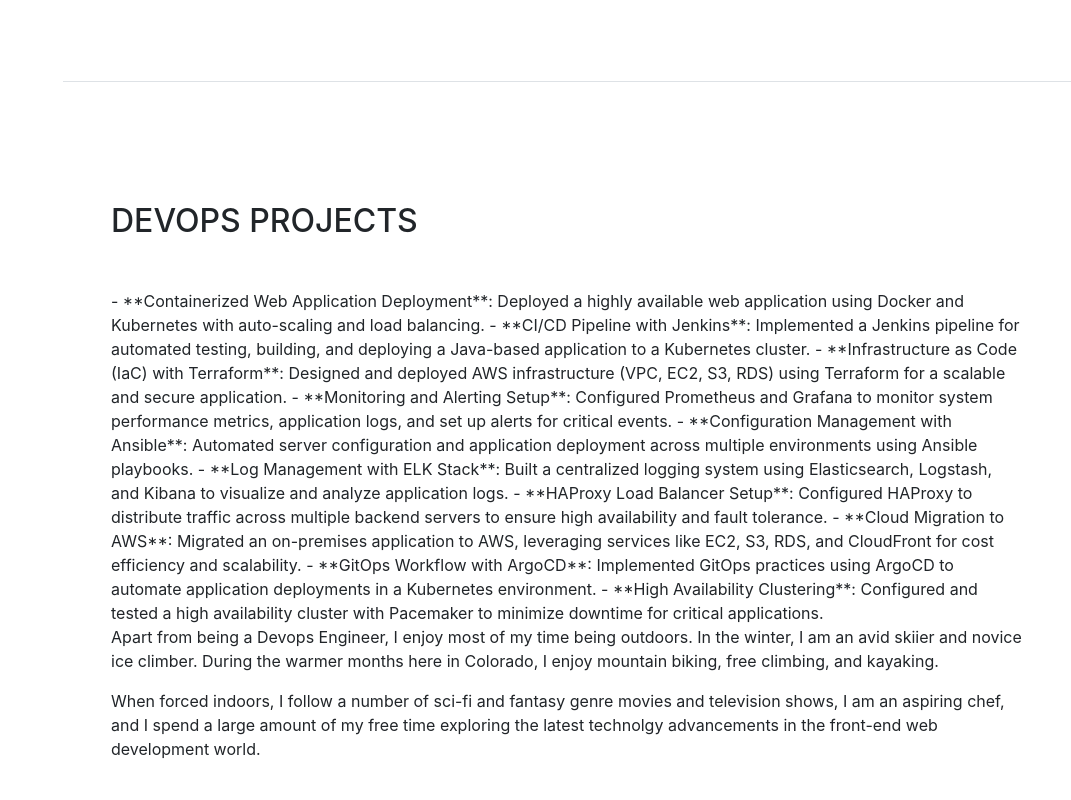
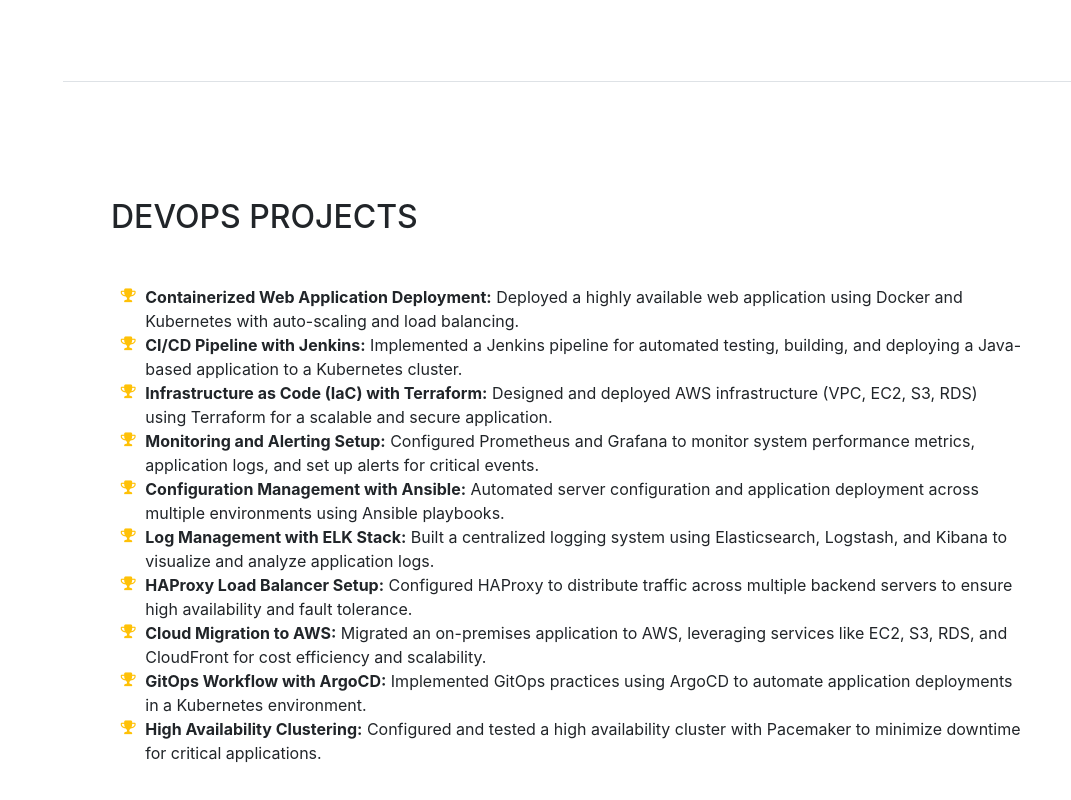
Before and after one commit to tuhinmiazy73/ibneenamtuhin.github.io, a website with bundled scripts: page index.html in a window 1280 px wide. Shown: the part 3719-4519 px from the top of the page, without its empty margins (209-1280 px from the left). Built offline with nearby package versions, Linux system fonts and the light colour scheme; a web font is replaced by a local one.

Commit message:
Update index.html
Added new line to the project section

```diff
--- a/index.html
+++ b/index.html
@@ -280,20 +280,40 @@
       <section class="resume-section p-3 p-lg-5 d-flex flex-column" id="interests">
         <div class="my-auto">
           <h2 class="mb-5">DevOps Projects</h2>
+	  <ul class="fa-ul mb-0">
+            <li>
+              <i class="fa-li fa fa-trophy text-warning"></i>
+              <b>Containerized Web Application Deployment:</b> Deployed a highly available web application using Docker and Kubernetes with auto-scaling and load balancing.</li>
+	    <li>
+              <i class="fa-li fa fa-trophy text-warning"></i>
+              <b>CI/CD Pipeline with Jenkins:</b> Implemented a Jenkins pipeline for automated testing, building, and deploying a Java-based application to a Kubernetes cluster.</li>
+	    <li>
+              <i class="fa-li fa fa-trophy text-warning"></i>
+              <b>Infrastructure as Code (IaC) with Terraform:</b> Designed and deployed AWS infrastructure (VPC, EC2, S3, RDS) using Terraform for a scalable and secure application.</li>
+	    <li>
+              <i class="fa-li fa fa-trophy text-warning"></i>
+              <b>Monitoring and Alerting Setup:</b> Configured Prometheus and Grafana to monitor system performance metrics, application logs, and set up alerts for critical events.</li>
+	    <li>
+              <i class="fa-li fa fa-trophy text-warning"></i>
+              <b>Configuration Management with Ansible:</b> Automated server configuration and application deployment across multiple environments using Ansible playbooks.</li>
+	    <li>
+              <i class="fa-li fa fa-trophy text-warning"></i>
+              <b>Log Management with ELK Stack:</b> Built a centralized logging system using Elasticsearch, Logstash, and Kibana to visualize and analyze application logs.</li>
+	    <li>
+              <i class="fa-li fa fa-trophy text-warning"></i>
+              <b>HAProxy Load Balancer Setup:</b> Configured HAProxy to distribute traffic across multiple backend servers to ensure high availability and fault tolerance.</li>
+	    <li>
+              <i class="fa-li fa fa-trophy text-warning"></i>
+              <b>Cloud Migration to AWS:</b> Migrated an on-premises application to AWS, leveraging services like EC2, S3, RDS, and CloudFront for cost efficiency and scalability.</li>
+	    <li>
+              <i class="fa-li fa fa-trophy text-warning"></i>
+              <b>GitOps Workflow with ArgoCD:</b> Implemented GitOps practices using ArgoCD to automate application deployments in a Kubernetes environment.</li>
+	    <li>
+              <i class="fa-li fa fa-trophy text-warning"></i>
+              <b>High Availability Clustering:</b> Configured and tested a high availability cluster with Pacemaker to minimize downtime for critical applications.</li>
+	    <li>
+	  </ul>
 
-- **Containerized Web Application Deployment**: Deployed a highly available web application using Docker and Kubernetes with auto-scaling and load balancing.
-- **CI/CD Pipeline with Jenkins**: Implemented a Jenkins pipeline for automated testing, building, and deploying a Java-based application to a Kubernetes cluster.
-- **Infrastructure as Code (IaC) with Terraform**: Designed and deployed AWS infrastructure (VPC, EC2, S3, RDS) using Terraform for a scalable and secure application.
-- **Monitoring and Alerting Setup**: Configured Prometheus and Grafana to monitor system performance metrics, application logs, and set up alerts for critical events.
-- **Configuration Management with Ansible**: Automated server configuration and application deployment across multiple environments using Ansible playbooks.
-- **Log Management with ELK Stack**: Built a centralized logging system using Elasticsearch, Logstash, and Kibana to visualize and analyze application logs.
-- **HAProxy Load Balancer Setup**: Configured HAProxy to distribute traffic across multiple backend servers to ensure high availability and fault tolerance.
-- **Cloud Migration to AWS**: Migrated an on-premises application to AWS, leveraging services like EC2, S3, RDS, and CloudFront for cost efficiency and scalability.
-- **GitOps Workflow with ArgoCD**: Implemented GitOps practices using ArgoCD to automate application deployments in a Kubernetes environment.
-- **High Availability Clustering**: Configured and tested a high availability cluster with Pacemaker to minimize downtime for critical applications.
-
-          <p>Apart from being a Devops Engineer, I enjoy most of my time being outdoors. In the winter, I am an avid skiier and novice ice climber. During the warmer months here in Colorado, I enjoy mountain biking, free climbing, and kayaking.</p>
-          <p class="mb-0">When forced indoors, I follow a number of sci-fi and fantasy genre movies and television shows, I am an aspiring chef, and I spend a large amount of my free time exploring the latest technolgy advancements in the front-end web development world.</p>
         </div>
       </section>
 
```
